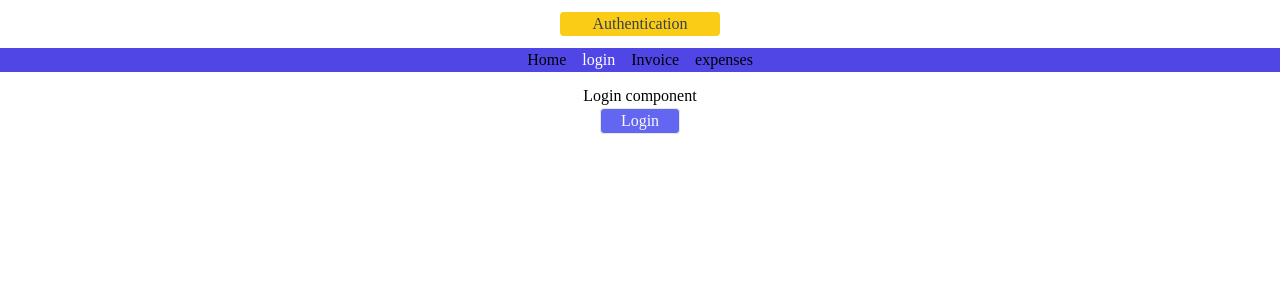
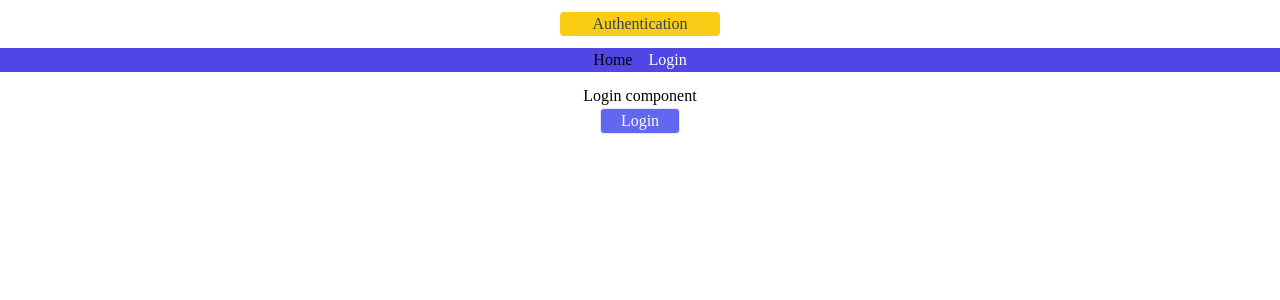
Before and after one commit to PratikaNG/React-router6, a React (Create React App) app: page /login in a window 1280 px wide. Shown: the top 300 px of the page. Built offline with nearby package versions, Linux system fonts and the light colour scheme; a web font is replaced by a local one.

Commit message:
authentication and protected routes

```diff
--- a/src/App.js
+++ b/src/App.js
@@ -2,39 +2,12 @@ import { Link, Outlet } from 'react-router-dom';
 import './App.css';
 import React from "react";
 import { useRoutes } from 'react-router-dom';
+import Route from "./routes/routes"
 // import {Routes,Route, Navigate} from "react-router-dom"
-import {Invoice,Expenses,Home,Login} from "./components/global"
 function App() {
-    const routes = useRoutes([
-
-      {
-        path:"/",
-        element:<Home></Home>,
-        children:[
-
-          {
-            path:"/invoice",
-            element:<Invoice></Invoice>,
-          },
-          {
-            path:"/expenses",
-            element:<Expenses></Expenses>,
-          },
-          {
-            path:"/login",
-            element:<Login></Login>,
-          },
-          {
-            path:"settings",
-            element:<div><p>settings</p></div>,
-          }
-        ]
-      }
 
 
-    ])
-
-  return routes
+  return useRoutes(Route)
   // (
 
   //   <div className='container mx-auto'>
--- a/src/components/global.js
+++ b/src/components/global.js
@@ -1,9 +1,9 @@
-import { Link,NavLink, Outlet,useNavigate } from 'react-router-dom'
+import { Link,NavLink, Outlet,useNavigate ,useLocation,Navigate} from 'react-router-dom'
 import { getInvoices } from './data'
 import { useParams } from "react-router-dom"
 import { getInvoice } from "./data"
 import  authConsumer from '../hooks/auth';
-
+import Route from "../routes/routes"
 
 export const Home = ()=>{
     const [authed,dispatch] = authConsumer()
@@ -22,6 +22,8 @@ export const Home = ()=>{
 
 export const Nav = ()=>{
 
+    const [{auth}] = authConsumer()
+    let [{children}] = Route
     function ActiveLink(props) {
         return <NavLink style={({isActive})=>{
             return {
@@ -33,9 +35,20 @@ export const Nav = ()=>{
     return (
         <nav className='flex bg-indigo-600 text-black-50 gap-4 justify-center'>
             <ActiveLink to="/">Home</ActiveLink>
-            <ActiveLink to="/login">login</ActiveLink>
-            <ActiveLink to="/invoice">Invoice</ActiveLink>
-            <ActiveLink to="/expenses">expenses</ActiveLink>
+            {
+children.map((value,i)=>(
+    // console.log(value.RouteName)
+    value.RouteName && value.protected === auth ?  <ActiveLink key={i} to={value.path}>{value.RouteName}</ActiveLink>:false
+))
+            }
+            {/* <ActiveLink to="/login">login</ActiveLink> */}
+            {/* {
+                auth?(
+<>
+                    <ActiveLink to="/invoice">Invoice</ActiveLink>
+                    <ActiveLink to="/expenses">expenses</ActiveLink></>
+                ):<></>
+            } */}
 
         </nav>
     )
@@ -43,7 +56,6 @@ export const Nav = ()=>{
 
 export const Login = () =>{
     const [authed,dispatch] = authConsumer()
-    console.log(authed)
     let navigate = useNavigate()
     return (
         <main>
@@ -129,4 +141,14 @@ export function Bills() {
             <p>Timings: {invoice.info.timing.text}</p>
         </main>
     )
-};
+}
+
+export function RequireAuth({children}){
+const [authed] = authConsumer()
+const location = useLocation()
+
+    return authed.auth === true ?(children) :(
+<Navigate to={"/login"} replace state={{path:location.pathname}}/>)
+
+
+}
--- /dev/null
+++ b/src/routes/routes.js
@@ -0,0 +1,39 @@
+import {Invoice,Expenses,Home,Login,RequireAuth} from "../components/global"
+
+
+export default [
+    {
+        path:"/",
+        element:<Home></Home>,
+        children:[
+
+          {
+            path:"/invoice",
+            element:<RequireAuth><Invoice/></RequireAuth>,
+            RouteName:"Invoice",
+            protected:true
+
+          },
+          {
+            path:"/expenses",
+            element:<RequireAuth><Expenses/></RequireAuth>,
+            RouteName:"Expenses",
+            protected:true
+
+          },
+          {
+            path:"/login",
+            element:<Login></Login>,
+            RouteName:"Login",
+            protected:false,
+          },
+          {
+            path:"settings",
+            element:<div><p>settings</p></div>,
+            RouteName:"Settings",
+            protected:true,
+          }
+        ]
+      }
+
+]
```
